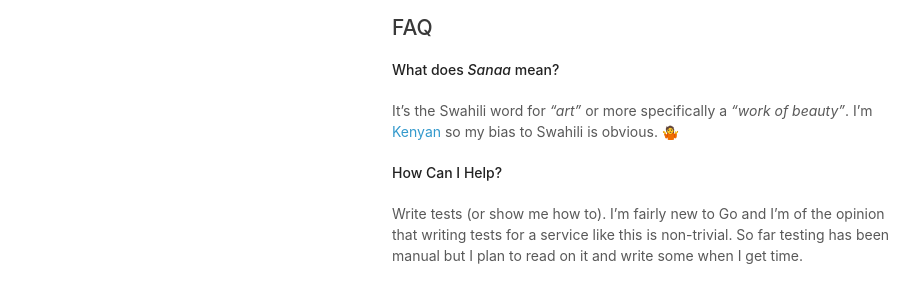
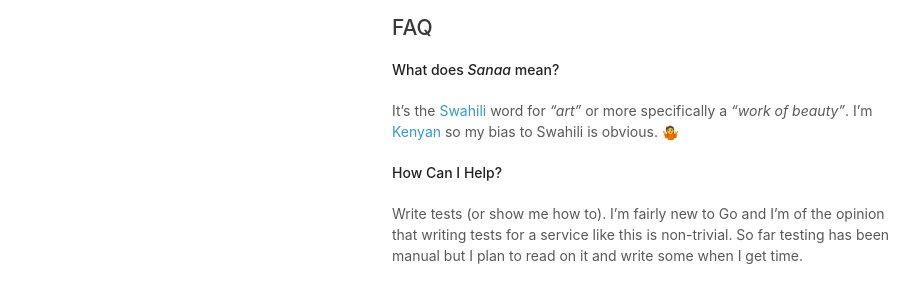
Before and after one commit to itskingori/sanaa, a Jekyll site: the page built from docs/index.md, in a window 1280 px wide and 900 px high, scrolled down 6918 px. Shown: the part 313-602 px from the top of the window, without its empty margins (178-1097 px from the left). Built offline with Jekyll 4.4.1, drawn with Linux system fonts in a browser that asks for light colours; part of the change alters nothing that is shown.

```diff
--- a/docs/index.md
+++ b/docs/index.md
@@ -379,8 +379,8 @@ generator) and it is [hosted on GitHub Pages][github-page]. The code is in the
 
 **What does _Sanaa_ mean?**
 
-It's the Swahili word for _"art"_ or more specifically a _"work of beauty"_. I'm
-[Kenyan][kenya] so my bias to Swahili is obvious. 🤷
+It's the [Swahili][swahili] word for _"art"_ or more specifically a _"work of
+beauty"_. I'm [Kenyan][kenya] so my bias to Swahili is obvious. 🤷
 
 **How Can I Help?**
 
@@ -415,6 +415,7 @@ users communicate with it there.
 [plan]: https://github.com/itskingori/sanaa/projects
 [personal-site]: http://kingori.co/
 [rfc3339]: https://www.ietf.org/rfc/rfc3339.txt
+[swahili]: https://en.wikipedia.org/wiki/Swahili_language
 [license]: https://raw.githubusercontent.com/itskingori/sanaa/master/LICENSE
 [releases]: https://github.com/itskingori/sanaa/releases
 [wkhtmltopdf]: https://wkhtmltopdf.org/downloads.html
```
